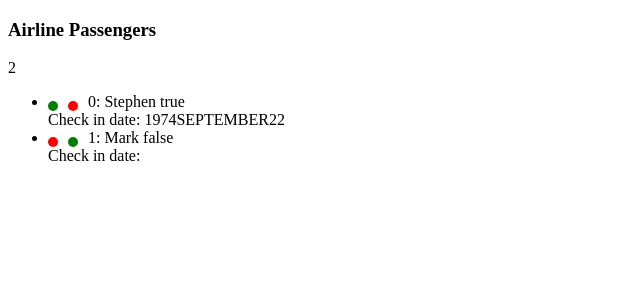
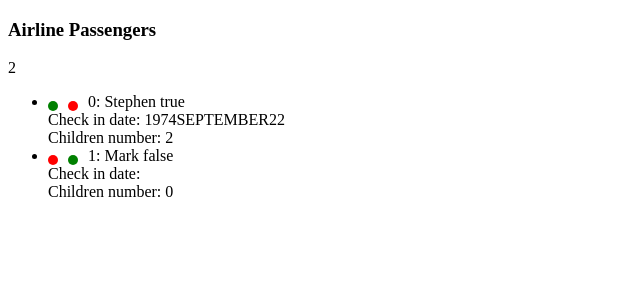
Before and after one commit to isafesoft/angular-training, an Angular app: page / in a window 1280 px wide. Shown: the top 300 px of the page, without its empty margins (0-640 px from the left). Built offline with nearby package versions, Linux system fonts and the light colour scheme.

Commit message:
Safe Navigation operator

```diff
--- a/src/app/app.component.html
+++ b/src/app/app.component.html
@@ -17,6 +17,9 @@
         Check in date:
         {{ p.checkedInDate | date: 'yMMMMd' | uppercase}}
       </div>
+      <div>
+        Children number: {{ p.children?.length || 0}}
+      </div>
 
     </li>
   </ul>
--- a/src/app/app.component.ts
+++ b/src/app/app.component.ts
@@ -1,9 +1,15 @@
 import { Component } from '@angular/core';
+interface Child {
+  name: string;
+  age: number;
+}
+
 interface Passenger {
   id: number;
   fullname: string;
   checkedIn: boolean;
   checkedInDate: number | null;
+  children: Child[] | null;
 }
 
 @Component({
@@ -16,12 +22,14 @@ export class AppComponent {
     id: 1,
     fullname: 'Stephen',
     checkedIn: true,
-    checkedInDate: 149074200000
+    checkedInDate: 149074200000,
+    children: [{name: 'Tobe', age: 6}, {name: 'Tony', age: 9}]
   },
     {
     id: 2,
     fullname: 'Mark',
     checkedIn: false,
-      checkedInDate: null
+      checkedInDate: null,
+      children: null
   }];
 }
```
